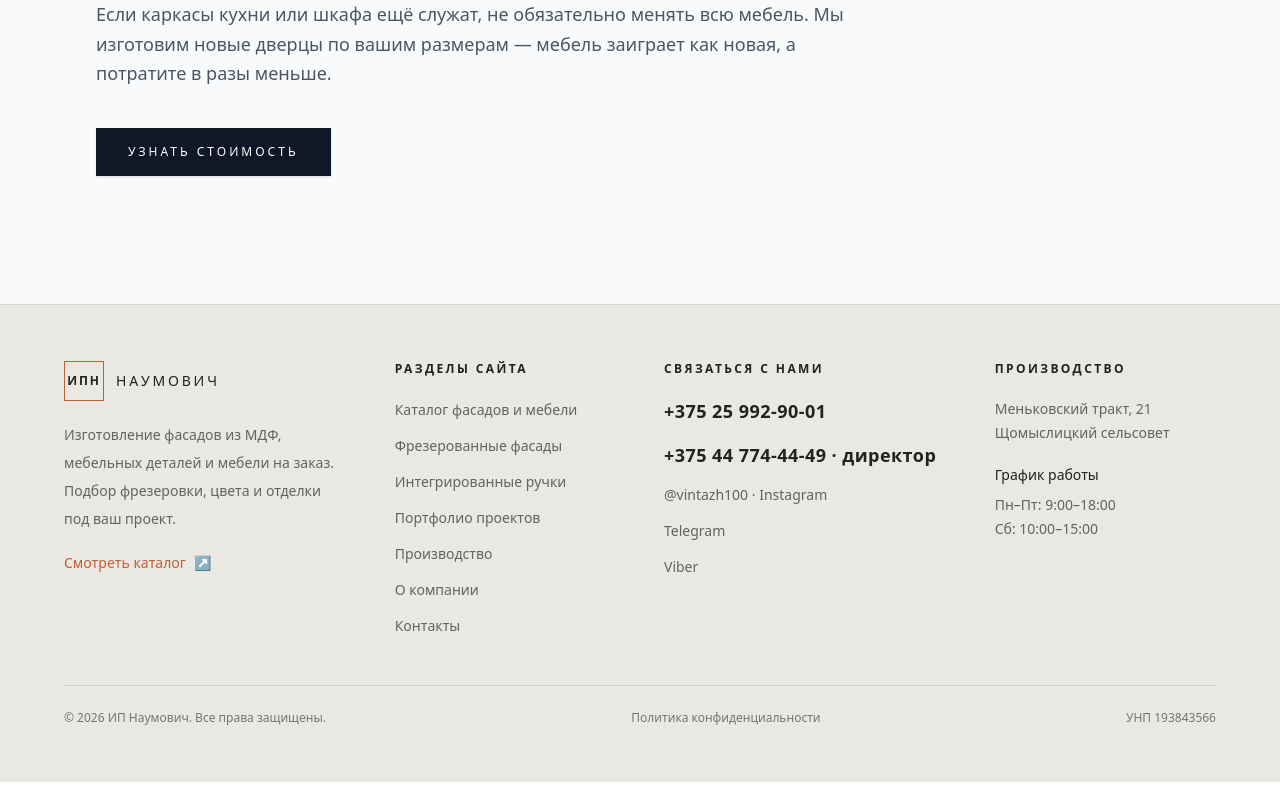
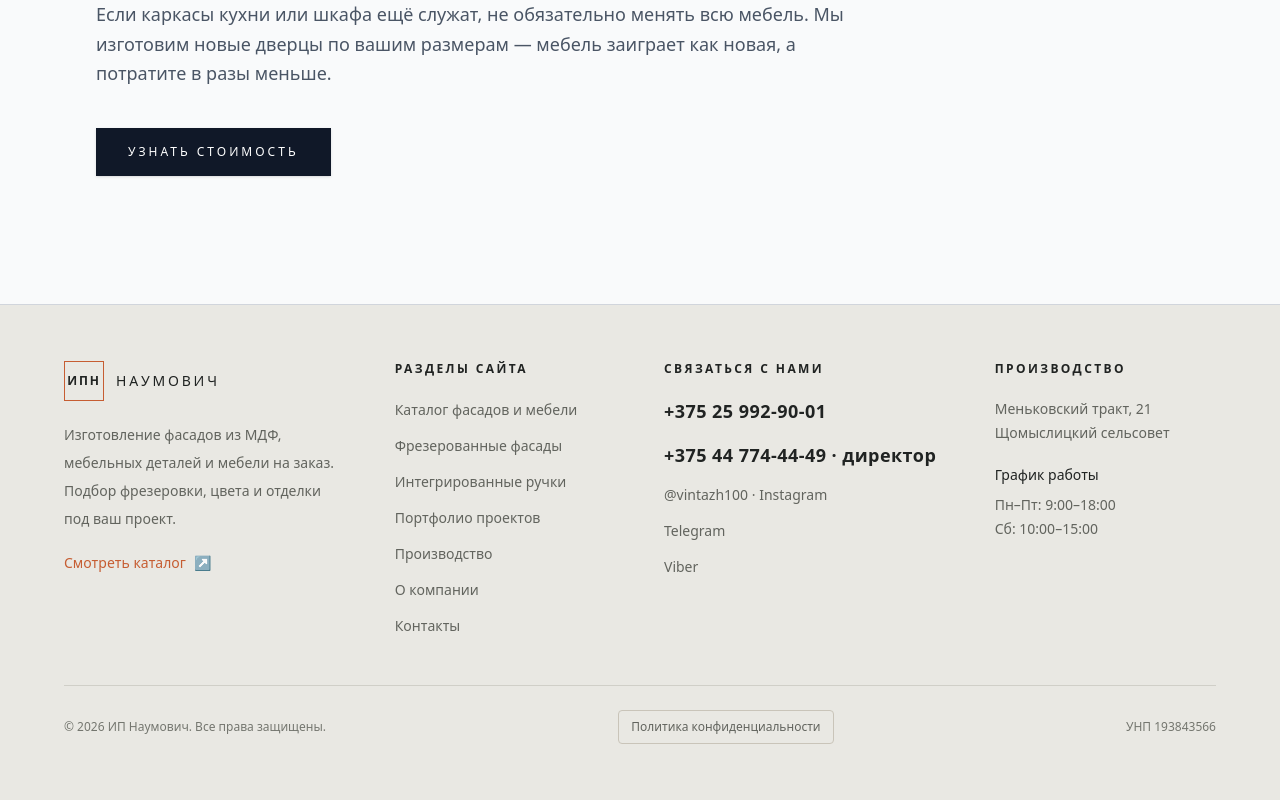
Before and after one commit to IljaBelousow/naumovich-site, a Next.js app: page / in a window 1280 px wide. Shown: the part 1776-2576 px from the top of the page. Built offline with nearby package versions, Linux system fonts and the light colour scheme.

Commit message:
Style privacy policy link as footer button

```diff
--- a/src/components/Footer.tsx
+++ b/src/components/Footer.tsx
@@ -75,7 +75,7 @@ export default function Footer() {
 
         <div className="mt-12 flex flex-col gap-3 border-t border-[#D0CFC8] pt-6 text-xs text-[#74766F] sm:flex-row sm:items-center sm:justify-between">
           <p>© {new Date().getFullYear()} ИП Наумович. Все права защищены.</p>
-          <Link href="/privacy" className="transition-colors hover:text-[#C65D32]">Политика конфиденциальности</Link>
+          <Link href="/privacy" className="inline-flex items-center rounded-sm border border-[#C9C4B9] px-3 py-2 text-[#62645E] transition-colors hover:border-[#C65D32] hover:text-[#C65D32]">Политика конфиденциальности</Link>
           <p>УНП 193843566</p>
         </div>
       </div>
```
